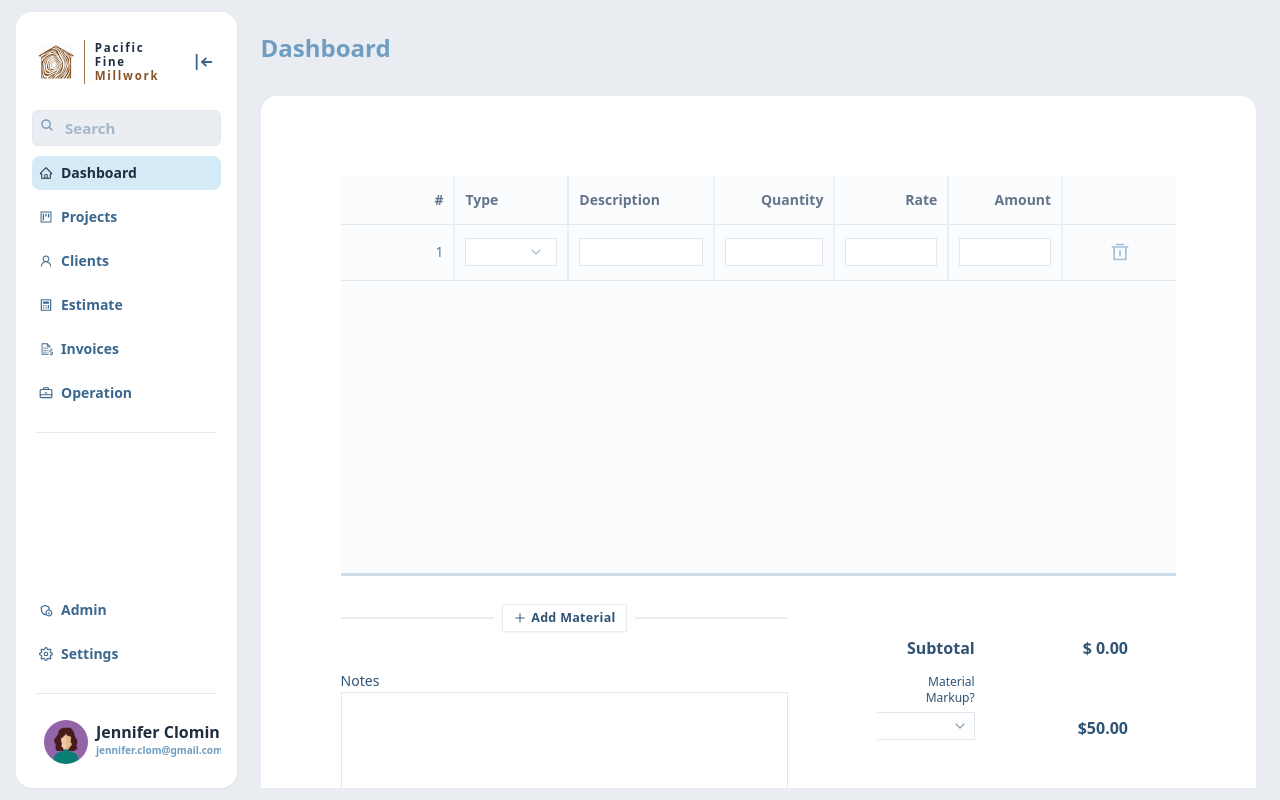
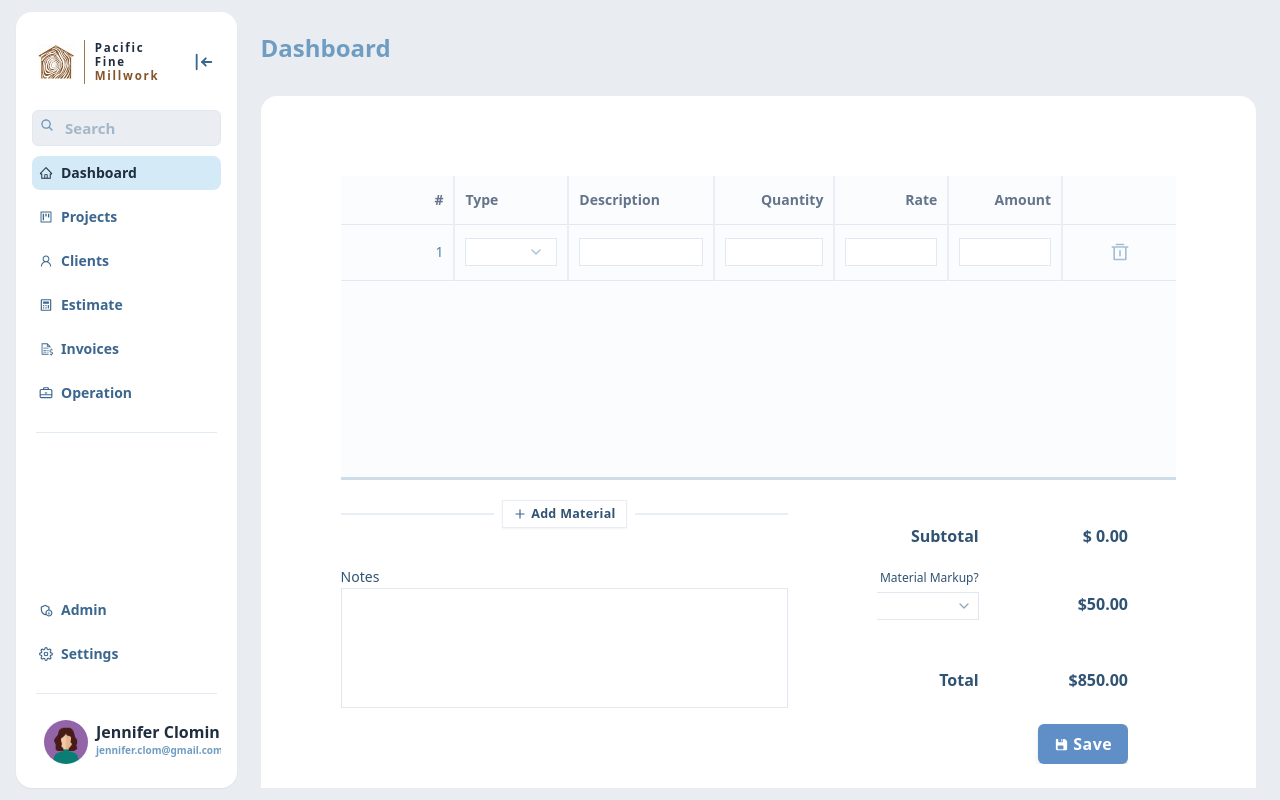
Before and after one commit to asojonih08/business_ops_app, a Next.js app: page / in a window 1280 px wide. Built offline with nearby package versions, Linux system fonts and the light colour scheme.

Commit message:
Fixed sizing issues on smaller screens

```diff
--- a/components/AddMaterialsForm.tsx
+++ b/components/AddMaterialsForm.tsx
@@ -50,8 +50,8 @@ export default function AddMaterialsForm() {
   );
 
   return (
-    <div className="flex flex-col gap-4 h-[100vh]">
-      <ScrollArea className="bg-textColor-50/40 border-b-[3px] border-textColor-300/50 h-[50%] max-h-[50%]">
+    <div className="flex flex-col gap-2 2xl:gap-4 h-[100vh]">
+      <ScrollArea className="bg-textColor-50/40 border-b-[3px] border-textColor-300/50 h-[38%] max-h-[38%]">
         <DataTable />
         <span className="h-0"></span>
       </ScrollArea>
@@ -76,17 +76,17 @@ export default function AddMaterialsForm() {
           <div>
             <Label className="text-textColor-700 font-medium">Notes</Label>
             <Textarea
-              className="resize-none rounded-none h-[140px] border-[1.8px]
+              className="resize-none rounded-none h-[120px] 2xl:h-[140px] border-[1.8px]
               hover:shadow-sm hover:border-textColor-300 hover:border-[1.8px]
               focus-visible:shadow-md focus-visible:ring-primary-500/70 focus-visible:ring-[1.5px] focus-visible:-ring-offset-1"
             />
           </div>
         </div>
 
-        <div className="-mt-2.5 grid grid-rows-3 grid-cols-2 grid-flow-row items-end text-right gap-3.5 gap-x-14 mr-12 text-textColor-700 font-semibold text-base overflow-x-hidden w-[30%]">
-          <span className="">Subtotal</span>
-          <span className="">$ {subtotal.toFixed(2)}</span>
-          <span className="flex flex-col gap-1.5 items-end justify-end">
+        <div className="grid grid-rows-4 grid-cols-2 grid-flow-row gap-2 2xl:gap-2 gap-x-12 2xl:gap-x-14 -mt-4 2xl:-mt-2.5 items-end text-right mr-12 text-textColor-700 font-semibold text-base overflow-x-hidden w-[30%]">
+          <span className="order-1">Subtotal</span>
+          <span className="order-2">$ {subtotal.toFixed(2)}</span>
+          <span className="order-3 flex flex-col gap-1.5 items-end justify-end">
             <span className="text-xs font-medium">Material Markup?</span>
             <Select>
               <SelectTrigger
@@ -106,12 +106,11 @@ export default function AddMaterialsForm() {
               </SelectContent>{" "}
             </Select>
           </span>
-          <span className="">$50.00</span>
-          <span className="">Total</span>
-          <span className="">$850.00</span>
-        </div>
-      </span>
-      <span className="mt-4 mr-12 flex items-center justify-end">
+          <span className="order-4 pb-1">$50.00</span>
+          <span className="order-5">Total</span>
+          <span className="order-6">$850.00</span>
+          <span className="order-7"></span>
+          <span className="order-8 mt-6">
         <Button
           className="roundded-sm bg-accent-base text-white text-base font-semibold tracking-wide duration-150 shadow-md
         hover:bg-accent-700"
@@ -121,7 +120,11 @@ export default function AddMaterialsForm() {
             <span>Save</span>
           </div>
         </Button>
+        </span>
+        </div>
       </span>
+
+
     </div>
   );
 }
--- a/components/CreateEstimate.tsx
+++ b/components/CreateEstimate.tsx
@@ -45,14 +45,14 @@ export default function CreateEstimate() {
         <h2 className="text-xs 2xl:text-base font-bold text-textColor-700 mb-5">
           Material Cost
         </h2>
-        <div className="bg-[#F8F9FD] w-full h-[12vh] rounded-2xl drop-shadow-sm p-5 flec flex-col items-center justify-center">
+        <div className="bg-[#F8F9FD] w-full h-[12vh] rounded-2xl drop-shadow-sm p-5 flex flex-col items-center justify-center">
           <Dialog>
             <DialogTrigger>
               <span>Materials Total: $4500</span>
               View/Edit Materials
             </DialogTrigger>
             <DialogContent className="max-w-full w-[100vw] h-[100vh]">
-              <DialogHeader className="mt-10 flex flex-row items-baseline gap-3">
+              <DialogHeader className="mt-10 flex flex-row items-baseline gap-2 2xl:gap-3">
                 <div className="rounded-xl text-textColor-800 border-textColor-200/50 drop-shadow-md border p-2 grid grid-cols-2 grid-rows-2 gap-1">
                   <MdHardware size={18} />
                   <BiSolidCabinet size={18} />
@@ -60,7 +60,7 @@ export default function CreateEstimate() {
                   <FaBrush size={18} />
                 </div>
                 <div>
-                  <DialogTitle className="text-xl text-textColor-base">
+                  <DialogTitle className="2xl:text-xl text-textColor-base">
                     Materials
                   </DialogTitle>
                   <DialogDescription>
@@ -69,7 +69,7 @@ export default function CreateEstimate() {
                   </DialogDescription>
                 </div>
               </DialogHeader>
-              <Separator className="w-full h-[1.5px] bg-textColor-50 mb-20 mt-6" />
+              <Separator className="w-full h-[1.5px] bg-textColor-50 mb-0 2xl:mb-10 mt-6" />
               <AddMaterialsForm />
             </DialogContent>
           </Dialog>
```
